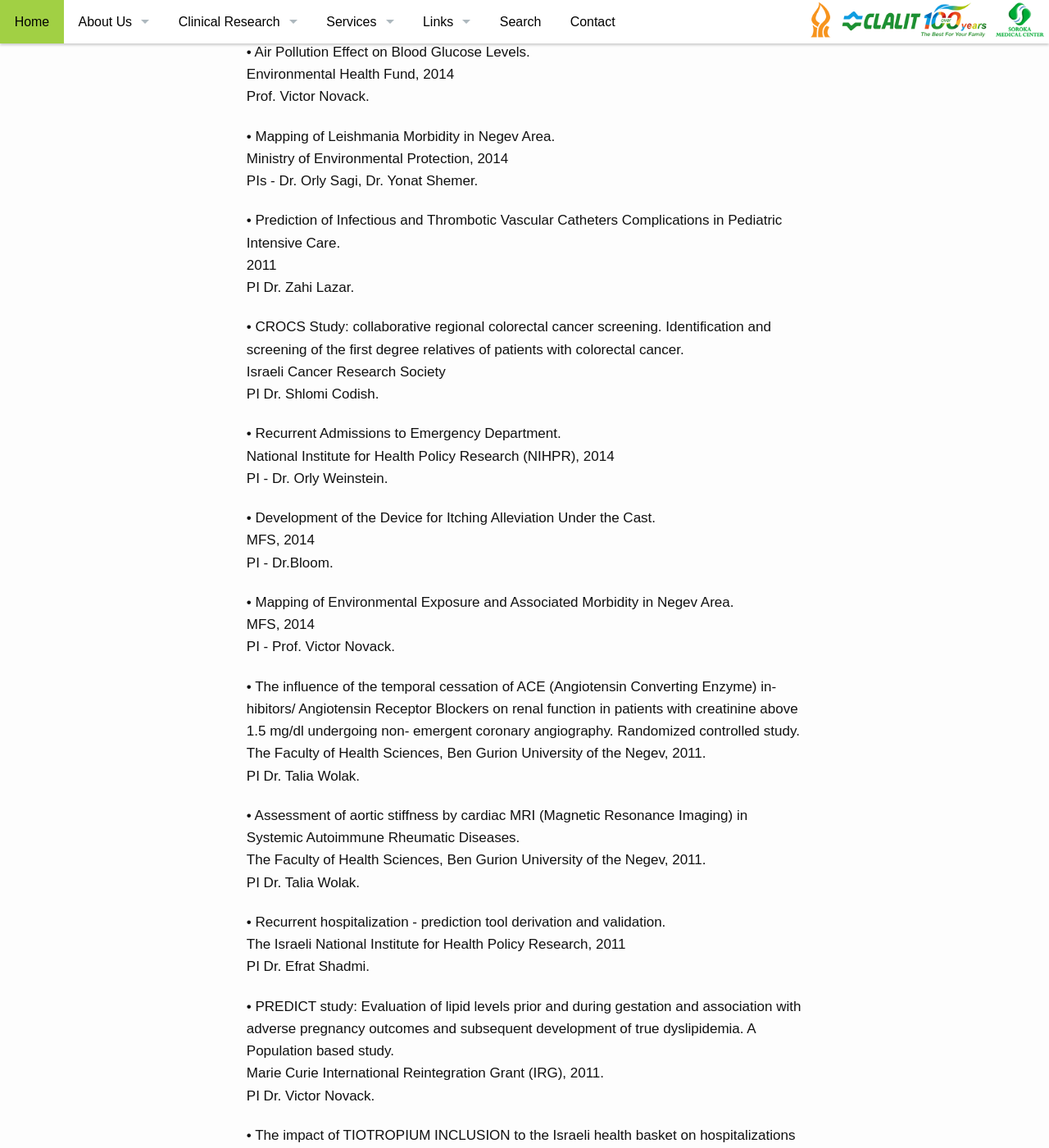
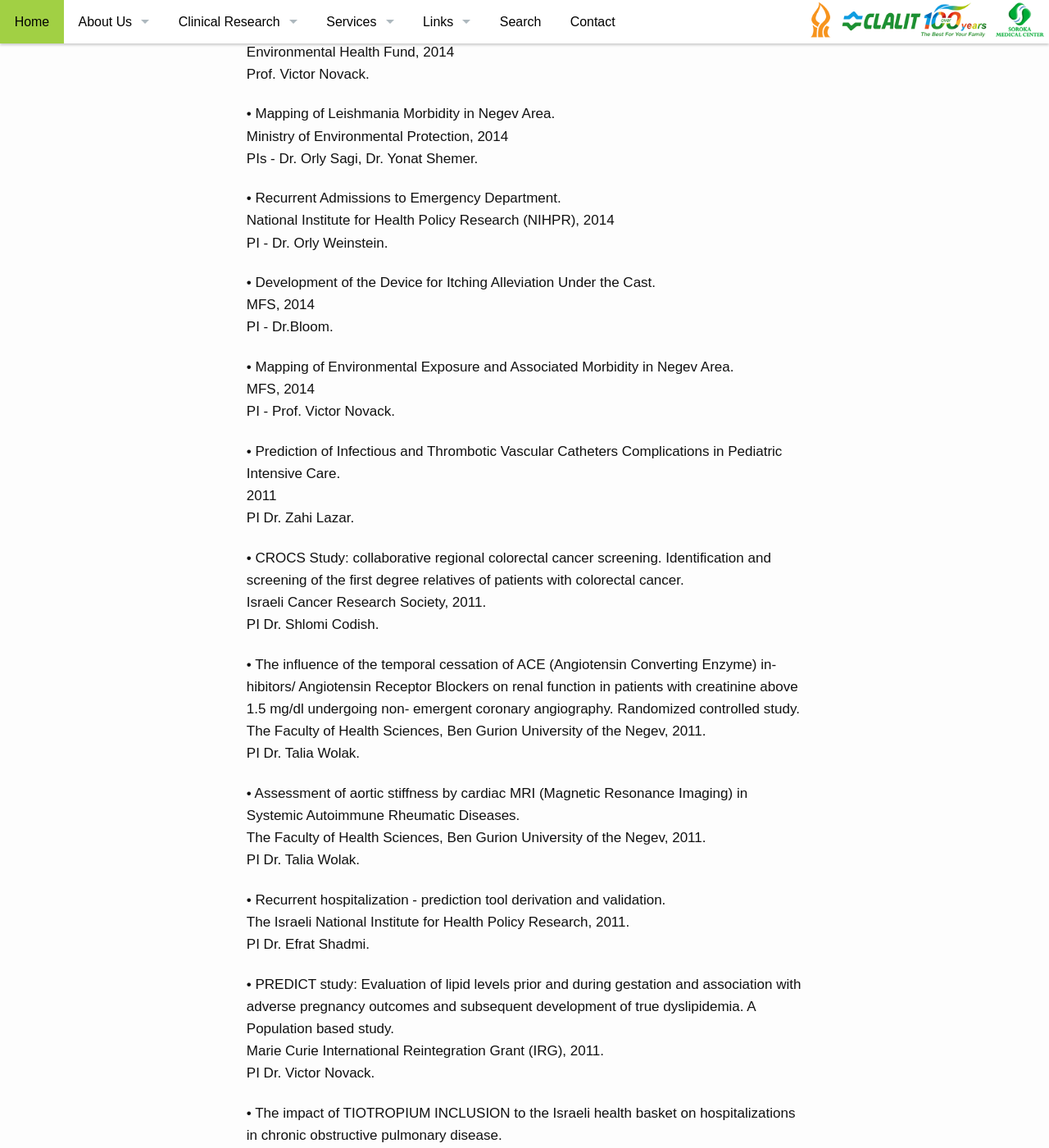
Before and after one commit to vsevkayf/OmarKhayyam, a Jekyll site: the page built from pages/grants.md, in a window 1280 px wide and 1400 px high, scrolled down 1753 px. Shown: the whole window at 82% size. Built offline with Jekyll 4.4.1, drawn with Linux system fonts in a browser that asks for light colours; nearby versions of some CDN libraries; some web fonts are replaced; library files that are not in the unit come from our copies; some of the changed lines change nothing that is shown; some of the changed text lies outside the part shown.

Commit message:
Update grants.md

```diff
--- a/pages/grants.md
+++ b/pages/grants.md
@@ -22,7 +22,7 @@
 
 
 • Clinical benefit of health resources utilization in the Negev region: does increased use lead to better outcomes?
-National Institute for Health Policy, Israel
+National Institute for Health Policy, Israel  2014
 PI - Dr. Ehud Davidson.
 
 
@@ -32,17 +32,17 @@
 
 
 • The Effect of Parathyroidectomy on Neuropsychological Morbidity and Quality of Life in Patients with Primary Hyperparathyroidism
-SJNF, 2014
+Soroka, 2014
 PI - Dr. Anat Bahat Dinur.
 
 
 • The Affects of Vitamin D levels on Frequency and Severity of Respiratorial Events in Children Less than Two Years Old
-SJNF,2014
+JNF-UK, 2014
 PI- Dr. Inbal Tripto.
 
 
 • Measurement of Thrombin Generation in High Risk Pregnancies
-SJNF, 2014
+JNF-UK, 2014
 PI- Dr. Vered klaitman Mayer.
 
 
@@ -76,16 +76,6 @@
 PIs - Dr. Orly Sagi, Dr. Yonat Shemer.
 
 
-• Prediction of Infectious and Thrombotic Vascular Catheters Complications in Pediatric Intensive Care.
-2011
-PI Dr. Zahi Lazar.
-
-
-• CROCS Study: collaborative regional colorectal cancer screening. Identification and screening of the first degree relatives of patients with colorectal cancer.
-Israeli Cancer Research Society
-PI Dr. Shlomi Codish.
-
-
 • Recurrent Admissions to Emergency Department.
 National Institute for Health Policy Research (NIHPR), 2014
 PI - Dr. Orly Weinstein.
@@ -101,6 +91,16 @@
 PI - Prof. Victor Novack.
 
 
+• Prediction of Infectious and Thrombotic Vascular Catheters Complications in Pediatric Intensive Care.
+2011
+PI Dr. Zahi Lazar.
+
+
+• CROCS Study: collaborative regional colorectal cancer screening. Identification and screening of the first degree relatives of patients with colorectal cancer.
+Israeli Cancer Research Society, 2011.
+PI Dr. Shlomi Codish.
+
+
 • The influence of the temporal cessation of ACE (Angiotensin Converting Enzyme) inhibitors/ Angiotensin Receptor Blockers on renal function in patients with creatinine above 1.5 mg/dl undergoing non- emergent coronary angiography. Randomized controlled study.
 The Faculty of Health Sciences, Ben Gurion University of the Negev, 2011.
 PI Dr. Talia Wolak.
@@ -112,7 +112,7 @@
 
 
 • Recurrent hospitalization - prediction tool derivation and validation.
-The Israeli National Institute for Health Policy Research, 2011
+The Israeli National Institute for Health Policy Research, 2011.
 PI Dr. Efrat Shadmi.
 
 
@@ -122,7 +122,7 @@
 
 
 • The impact of TIOTROPIUM INCLUSION to the Israeli health basket on hospitalizations in chronic obstructive pulmonary disease.
-Clalit Health Services, 2011
+Clalit Health Services, 2011.
 PI - Dr. Nimrod Maimon.
 
 
@@ -132,20 +132,20 @@
 
 
 • Incidence of surgical site infection (SSI) among children: Longtidunal Multi-Centeral study.
-Clalit Health Services, 2011
+Clalit Health Services, 2011.
 PI - Prof. Victor Novack.
 
 
 • Epidemiology, outcomes and health expenditures of patients hospitalized with non surgical Sepsis \ Severe Sepsis in Intensive Care Units (ICU): A Multi-Center population- based study.
-Ministry of Health, 2011
+Ministry of Health, 2011.
 PI Dr. Victor Novack.
 
 
 • Soils as a source for atmospheric particles: A Spatio- Temporal impact on air Quality and human health in the Negev.
-Environmental Health Fund, 2010
+Environmental Health Fund, 2010.
 PI Dr. Itzhak Katra.
 
 
 • Evaluation of lipid levels during gestation and association with adverse pregnancy outcomes and subsequent development of true dyslipidemia.
 Ministry of Health and Ministry of Immigrant Absorption, 2009.
-PI Dr. Zahi Lazar.
+PI- Prof. Victor Novack.
```
